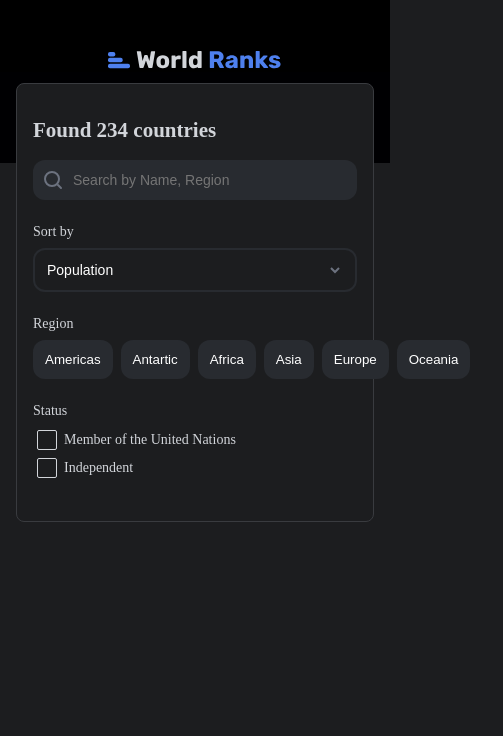
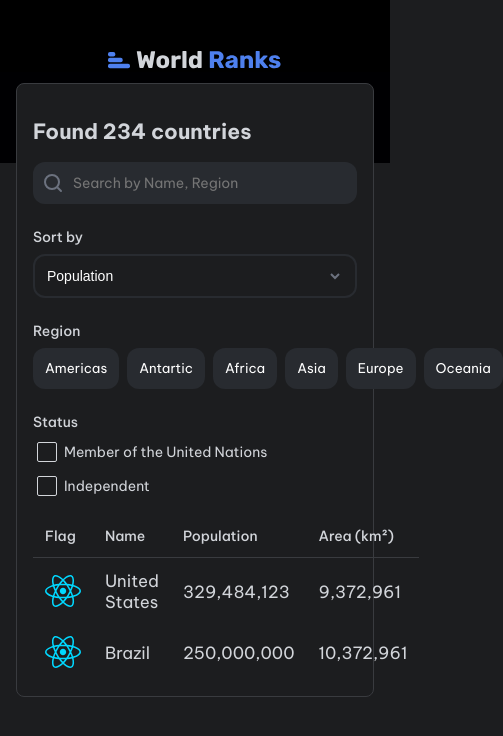
Before and after one commit to thiago-thomas/country-page, a React (Vite) app: page / in a window 390 px wide. Shown: the top 736 px of the page, 503 px wide, since content can reach past the window. Built offline with nearby package versions, Linux system fonts and the light colour scheme.

Commit message:
feat: - add country grid table with mocked data - mobile layout mocked finished

```diff
--- a/src/App.css
+++ b/src/App.css
@@ -1,3 +1,5 @@
+@import url('https://fonts.googleapis.com/css2?family=Be+Vietnam+Pro:ital,wght@0,100;0,200;0,300;0,400;0,500;0,600;0,700;0,800;0,900;1,100;1,200;1,300;1,400;1,500;1,600;1,700;1,800;1,900&display=swap');
+
 :root {
   --black-primary: #1c1d1f;
   --black-secondary: #282b30;
@@ -17,6 +19,22 @@ body {
   margin: 0;
 }
 
+h1,
+h2,
+h3,
+h4,
+h5,
+h6,
+p,
+span,
+label,
+a,
+button,
+input {
+  font-family: 'Be Vietnam Pro', sans-serif;
+}
+
+
 .app__search-input,
 .app__select-input {
   font-size: 1rem;
@@ -29,7 +47,12 @@ body {
 
 .app__input-container {
   margin-bottom: 24px;
+  &:last-of-type {
+    margin-bottom: 16px;
+  }
   & > label {
+    font-weight: 500;
+    color: var(--gray-secondary);
     display: inline-block;
     margin-bottom: 8px;
   }
@@ -81,7 +104,7 @@ body {
 .app__status-container {
   display: flex;
   flex-direction: column;
-  gap: 2px;
+  gap: 8px;
   & label,
   & input {
     cursor: pointer;
@@ -115,3 +138,34 @@ body {
     background-position: center;
   }
 }
+
+table.app__country-grid-container {
+  display: grid;
+  grid-template-columns: repeat(4, 1fr);
+  width: 100%;
+  border-collapse: separate;
+
+  & > thead,
+  & > tbody,
+  & tr {
+    display: contents;
+  }
+
+  & th,
+  & td {
+    display: flex;
+    align-items: center;
+    justify-content: flex-start;
+    padding: 12px;
+  }
+
+  & th {
+    font-weight: 500;
+    color: var(--gray-secondary);
+    border-bottom: 1px solid #393b3f;
+  }
+
+  & td {
+    font-size: 1.2rem;
+  }
+}
--- a/src/App.tsx
+++ b/src/App.tsx
@@ -53,6 +53,55 @@ function App() {
           </div>
         </div>
       </div>
+
+      <table className="app__country-grid-container">
+        <thead>
+          <tr>
+            <th>
+              <span>Flag</span>
+            </th>
+            <th>
+              <span>Name</span>
+            </th>
+            <th>
+              <span>Population</span>
+            </th>
+            <th>
+              <span>Area (km²)</span>
+            </th>
+          </tr>
+        </thead>
+        <tbody>
+          <tr>
+            <td>
+              <img src="./src/assets/react.svg" alt="Country image" />
+            </td>
+            <td>
+              <span>United States</span>
+            </td>
+            <td>
+              <span>329,484,123</span>
+            </td>
+            <td>
+              <span>9,372,961</span>
+            </td>
+          </tr>
+          <tr>
+            <td>
+              <img src="./src/assets/react.svg" alt="Country image" />
+            </td>
+            <td>
+              <span>Brazil</span>
+            </td>
+            <td>
+              <span>250,000,000</span>
+            </td>
+            <td>
+              <span>10,372,961</span>
+            </td>
+          </tr>
+        </tbody>
+      </table>
     </Layout>
   );
 }
```
